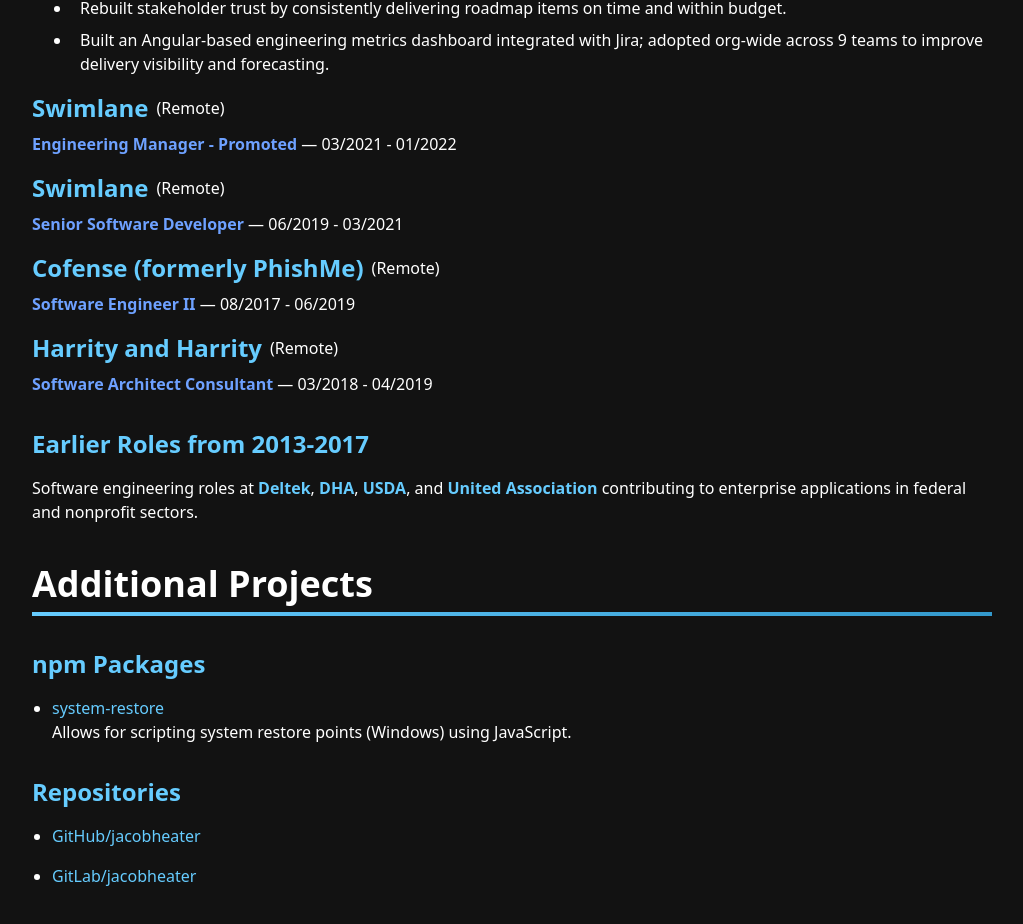
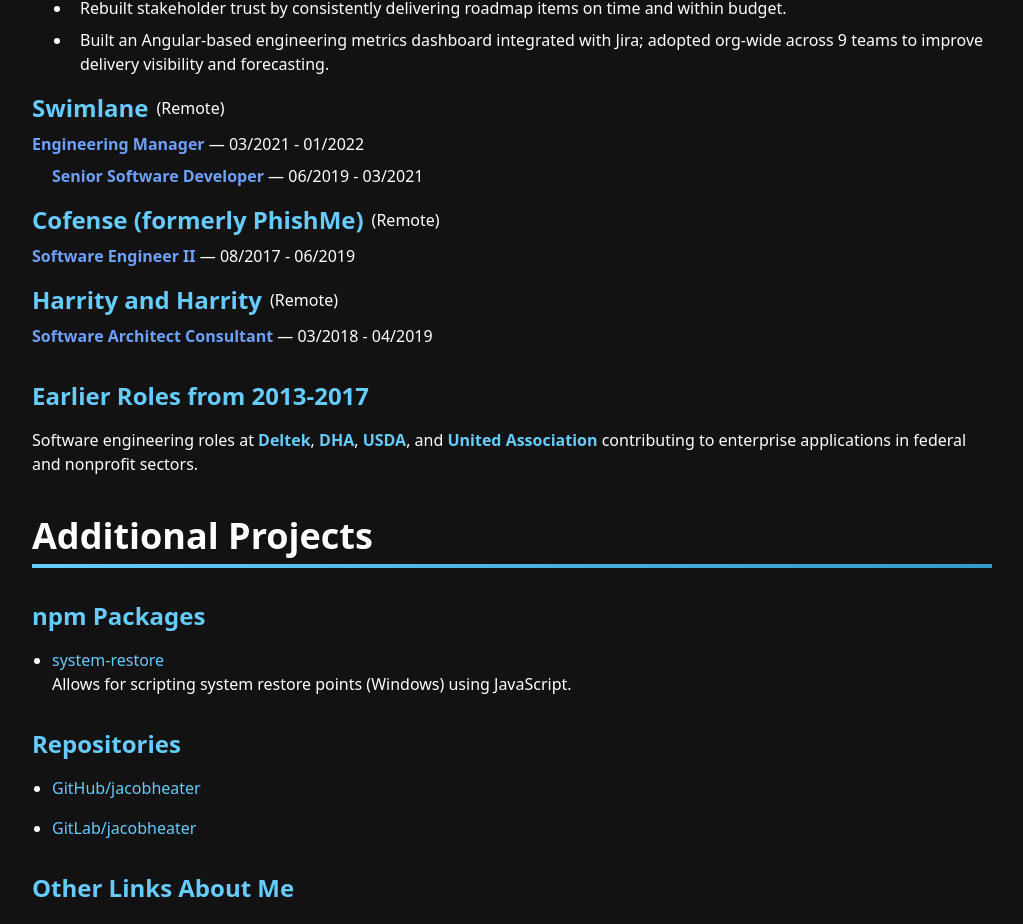
Before and after one commit to JacobHeater/jacobheater.github.io, a Next.js app: page /about/resume in a window 1280 px wide. Shown: the part 1496-2420 px from the top of the page, without its empty margins (128-1151 px from the left). Built offline with nearby package versions, Linux system fonts and the light colour scheme.

Commit message:
fix: Correct title for Swimlane role and adjust promotedFrom structure

```diff
--- a/src/app/about/resume/data/experience/experience.ts
+++ b/src/app/about/resume/data/experience/experience.ts
@@ -46,15 +46,15 @@ export const experienceData: ExperienceData[] = [
   },
   {
     company: 'Swimlane',
-    title: 'Engineering Manager - Promoted',
+    title: 'Engineering Manager',
     timeInRole: '03/2021 - 01/2022',
     location: 'Remote',
-  },
-  {
-    company: 'Swimlane',
-    title: 'Senior Software Developer',
-    timeInRole: '06/2019 - 03/2021',
-    location: 'Remote',
+    promotedFrom: [
+      {
+        title: 'Senior Software Developer',
+        timeInRole: '06/2019 - 03/2021',
+      },
+    ]
   },
   {
     company: 'Cofense (formerly PhishMe)',
```
